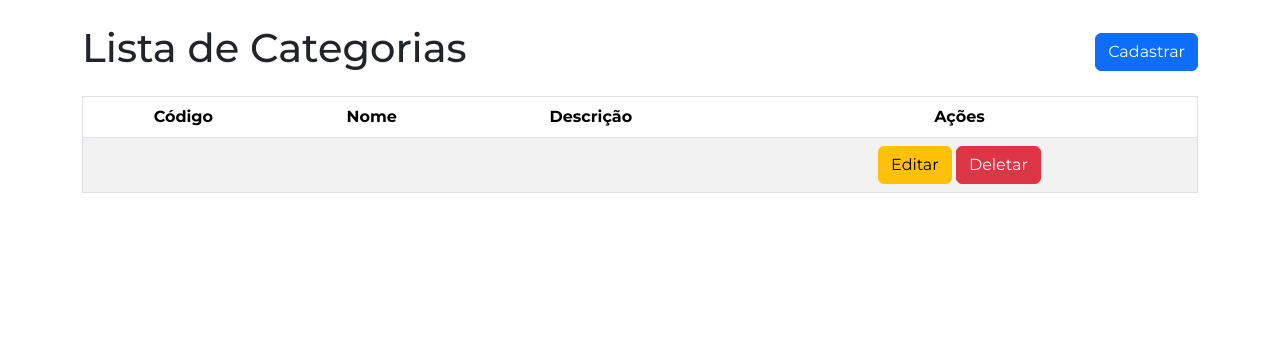
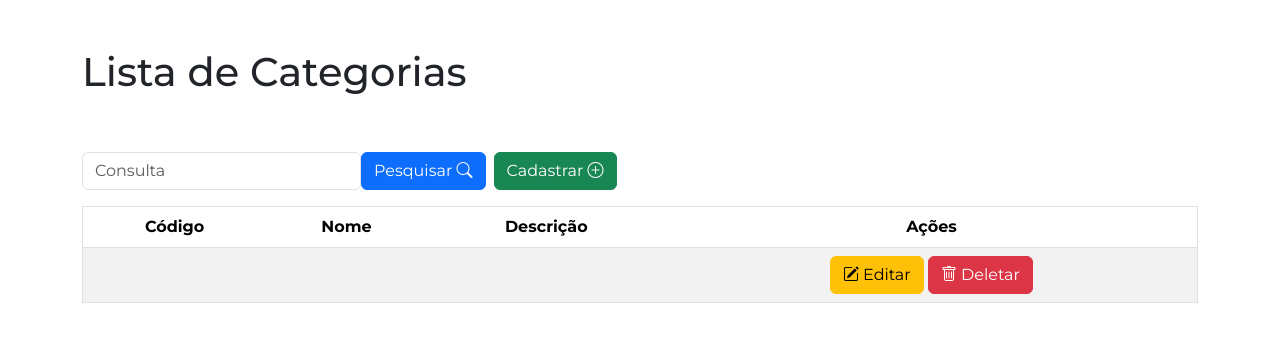
Before and after one commit to MarcosCondeJr/ControleDeTarefas2-PHP, a PHP site: page /ControleDeTarefas2-PHP/categoria in a window 1280 px wide. Shown: the part 68-410 px from the top of the page. Run offline with PHP 8.4, Linux system fonts and the light colour scheme.

Commit message:
feat: adicionando campo de filtragem na lista

```diff
--- a/App/Views/Categoria/ListCategoriaView.php
+++ b/App/Views/Categoria/ListCategoriaView.php
@@ -9,9 +9,20 @@
 </head>
 <body>
     <div class="container">
-        <div class="d-flex justify-content-between align-items-center mt-4">
+        <div class="d-flex justify-content-between align-items-center mt-5">
             <h1>Lista de Categorias</h1>
-            <button class="btn btn-primary ms-auto" onclick="window.location.href='<?= BASE_URL ?>/cadastro-categoria'">Cadastrar</button>
+
+        </div>
+        <div class="form-group d-flex mt-5">
+            <input type="text" class="form-control w-25" placeholder="Consulta">
+            <button type="submit" class="btn btn-primary">
+                Pesquisar
+                <i class="bi bi-search"></i>
+            </button>
+            <button class="btn btn-success ms-2" onclick="window.location.href='<?= BASE_URL ?>/cadastro-categoria'">
+                Cadastrar
+                <i class="bi bi-plus-circle"></i>
+            </button>
         </div>
         <div class="mt-3">
             <table class="table table-striped border">
@@ -29,8 +40,14 @@
                         <td></td>
                         <td></td>
                         <td>
-                            <a href="#" class="btn btn-warning">Editar</a>
-                            <a href="#" class="btn btn-danger">Deletar</a>
+                            <a href="#" class="btn btn-warning">
+                                <i class="bi bi-pencil-square"></i>
+                                Editar
+                            </a>
+                            <a href="#" class="btn btn-danger">
+                                <i class="bi bi-trash"></i>
+                                Deletar
+                            </a>
                          </td>
                     </tr>
                 </tbody>
```
